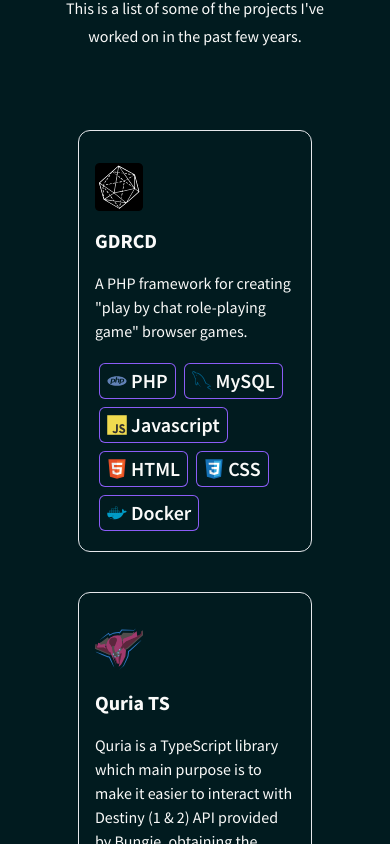
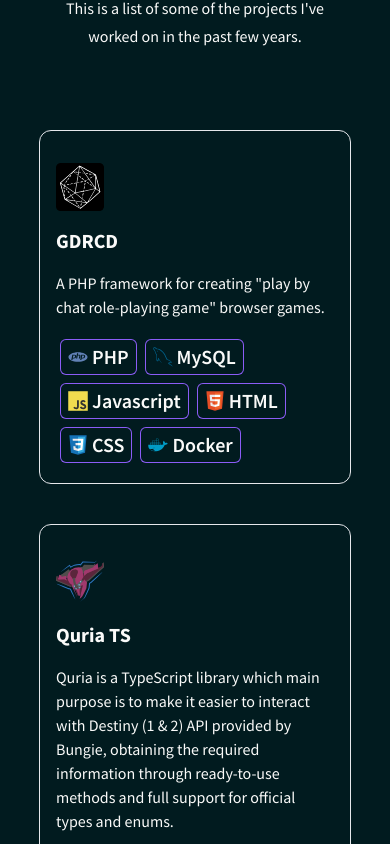
Before and after one commit to Kasui92/lucapattocchio.dev, a React (Vite) app: page / in a window 390 px wide. Shown: the part 3280-4124 px from the top of the page. Built offline with nearby package versions, Linux system fonts and the light colour scheme.

Commit message:
fix: project responsive styles;

```diff
--- a/src/components/Projects/index.tsx
+++ b/src/components/Projects/index.tsx
@@ -19,7 +19,7 @@ const Projects = (): ReactElement => {
                             This is a list of some of the projects I&apos;ve worked on in the past few years.
                         </div>
                     </div>
-                    <div className={`mx-auto grid w-3/4 grid-cols-1 gap-6 md:grid-cols-2`}>
+                    <div className={`mx-auto grid grid-cols-1 gap-6 md:w-3/4 md:grid-cols-2`}>
                         {projects.map((project, index) => (
                             <a
                                 key={index}
```
